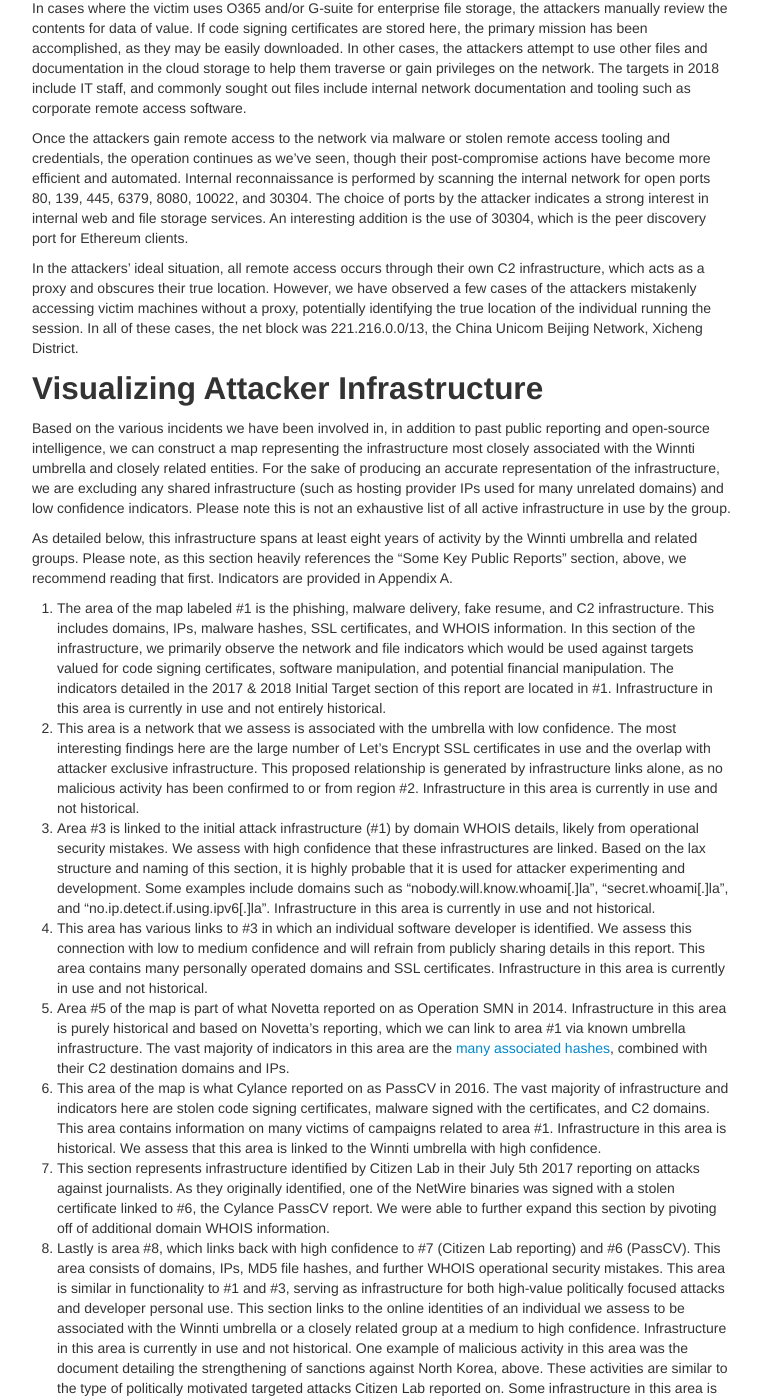
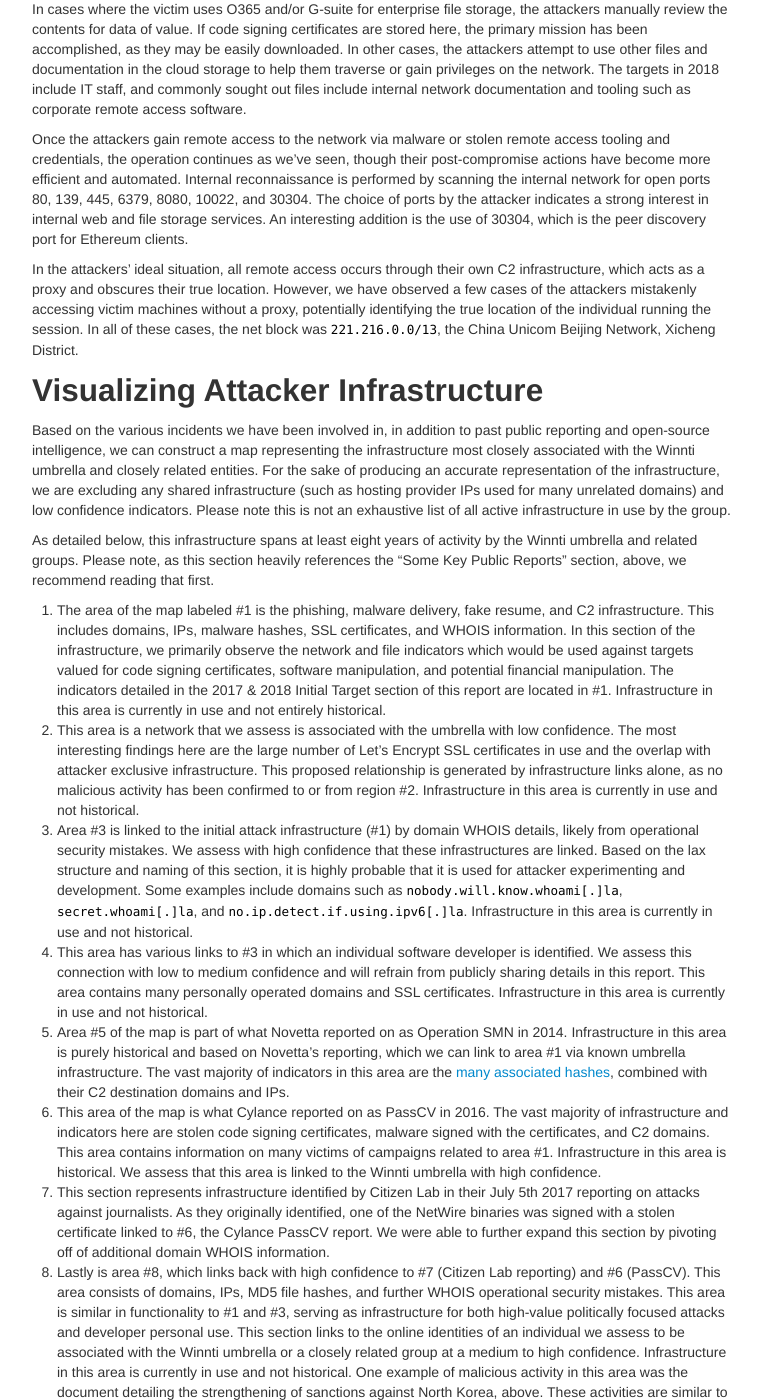
Before and after one commit to 401trg/401trg.github.io, a Jekyll site: the page built from pages/burning-umbrella.md, in a window 1280 px wide and 1400 px high, scrolled down 6722 px. Shown: the whole window, without its empty margins (258-1019 px from the left). Built offline with Jekyll 4.4.1, drawn with Linux system fonts in a browser that asks for light colours; some of the changed text lies outside the part shown.

Commit message:
Update burning-umbrella.md

```diff
--- a/pages/burning-umbrella.md
+++ b/pages/burning-umbrella.md
@@ -36,7 +36,7 @@ Initial attack methods include phishing to gain entry into target organization n
 
 We have observed incidents where the attacker used other victim organizations as a proxy for unauthorized remote access. In these cases, organization 1 had been compromised for a long period of time, and the attacker accessed victim organization 2 via the organization 1 network.
 
-Delivery and C2 domains routinely have subdomains which resemble target organizations. Additionally, their C2 domains are used across many targets, while subdomains tend to be created and removed quickly and are unique to a particular target or campaign. Also noteworthy is that the actors set their domains to resolve to 127.0.0.1 when not in use, similar to what was originally reported on by Kaspersky Lab (see below).
+Delivery and C2 domains routinely have subdomains which resemble target organizations. Additionally, their C2 domains are used across many targets, while subdomains tend to be created and removed quickly and are unique to a particular target or campaign. Also noteworthy is that the actors set their domains to resolve to `127.0.0.1` when not in use, similar to what was originally reported on by Kaspersky Lab (see below).
 
 The actor often uses TLS encryption for varying aspects of C2 and malware delivery. As noted in the “Infrastructure Analysis” section of this report, the actor primarily abuses Let’s Encrypt to sign SSL certificates. We also observed many cases in which self-signed certificates were used in attacks.
 
@@ -122,17 +122,17 @@ In cases where the victim uses O365 and/or G-suite for enterprise file storage,
 
 Once the attackers gain remote access to the network via malware or stolen remote access tooling and credentials, the operation continues as we’ve seen, though their post-compromise actions have become more efficient and automated. Internal reconnaissance is performed by scanning the internal network for open ports 80, 139, 445, 6379, 8080, 10022, and 30304. The choice of ports by the attacker indicates a strong interest in internal web and file storage services. An interesting addition is the use of 30304, which is the peer discovery port for Ethereum clients.
 
-In the attackers’ ideal situation, all remote access occurs through their own C2 infrastructure, which acts as a proxy and obscures their true location. However, we have observed a few cases of the attackers mistakenly accessing victim machines without a proxy, potentially identifying the true location of the individual running the session. In all of these cases, the net block was 221.216.0.0/13, the China Unicom Beijing Network, Xicheng District.
+In the attackers’ ideal situation, all remote access occurs through their own C2 infrastructure, which acts as a proxy and obscures their true location. However, we have observed a few cases of the attackers mistakenly accessing victim machines without a proxy, potentially identifying the true location of the individual running the session. In all of these cases, the net block was `221.216.0.0/13`, the China Unicom Beijing Network, Xicheng District.
 
 ## Visualizing Attacker Infrastructure
 
 Based on the various incidents we have been involved in, in addition to past public reporting and open-source intelligence, we can construct a map representing the infrastructure most closely associated with the Winnti umbrella and closely related entities. For the sake of producing an accurate representation of the infrastructure, we are excluding any shared infrastructure (such as hosting provider IPs used for many unrelated domains) and low confidence indicators. Please note this is not an exhaustive list of all active infrastructure in use by the group.
 
-As detailed below, this infrastructure spans at least eight years of activity by the Winnti umbrella and related groups. Please note, as this section heavily references the “Some Key Public Reports” section, above, we recommend reading that first. Indicators are provided in Appendix A.
+As detailed below, this infrastructure spans at least eight years of activity by the Winnti umbrella and related groups. Please note, as this section heavily references the “Some Key Public Reports” section, above, we recommend reading that first.
 
 1. The area of the map labeled #1 is the phishing, malware delivery, fake resume, and C2 infrastructure. This includes domains, IPs, malware hashes, SSL certificates, and WHOIS information. In this section of the infrastructure, we primarily observe the network and file indicators which would be used against targets valued for code signing certificates, software manipulation, and potential financial manipulation. The indicators detailed in the 2017 & 2018 Initial Target section of this report are located in #1. Infrastructure in this area is currently in use and not entirely historical.
 2. This area is a network that we assess is associated with the umbrella with low confidence. The most interesting findings here are the large number of Let’s Encrypt SSL certificates in use and the overlap with attacker exclusive infrastructure. This proposed relationship is generated by infrastructure links alone, as no malicious activity has been confirmed to or from region #2. Infrastructure in this area is currently in use and not historical.
-3. Area #3 is linked to the initial attack infrastructure (#1) by domain WHOIS details, likely from operational security mistakes. We assess with high confidence that these infrastructures are linked. Based on the lax structure and naming of this section, it is highly probable that it is used for attacker experimenting and development. Some examples include domains such as “nobody.will.know.whoami[.]la”, “secret.whoami[.]la”, and “no.ip.detect.if.using.ipv6[.]la”. Infrastructure in this area is currently in use and not historical.
+3. Area #3 is linked to the initial attack infrastructure (#1) by domain WHOIS details, likely from operational security mistakes. We assess with high confidence that these infrastructures are linked. Based on the lax structure and naming of this section, it is highly probable that it is used for attacker experimenting and development. Some examples include domains such as `nobody.will.know.whoami[.]la`, `secret.whoami[.]la`, and `no.ip.detect.if.using.ipv6[.]la`. Infrastructure in this area is currently in use and not historical.
 4. This area has various links to #3 in which an individual software developer is identified. We assess this connection with low to medium confidence and will refrain from publicly sharing details in this report. This area contains many personally operated domains and SSL certificates. Infrastructure in this area is currently in use and not historical.
 5. Area #5 of the map is part of what Novetta reported on as Operation SMN in 2014. Infrastructure in this area is purely historical and based on Novetta’s reporting, which we can link to area #1 via known umbrella infrastructure. The vast majority of indicators in this area are the [many associated hashes](http://www.novetta.com/wp-content/uploads/2014/11/Hashes.txt), combined with their C2 destination domains and IPs.
 6. This area of the map is what Cylance reported on as PassCV in 2016. The vast majority of infrastructure and indicators here are stolen code signing certificates, malware signed with the certificates, and C2 domains. This area contains information on many victims of campaigns related to area #1. Infrastructure in this area is historical. We assess that this area is linked to the Winnti umbrella with high confidence.
@@ -147,7 +147,7 @@ Based on incident response engagements, research into the associated attacker in
 
 1. The Chinese intelligence apparatus has been reported on under many names, including Winnti, PassCV, APT17, Axiom, LEAD, BARIUM, Wicked Panda, and GREF.
 2. The overlap of TTPs and infrastructure between the Winnti umbrella and other groups indicates the use of shared human and technology resources working towards an overarching goal. Operational security mistakes allow the linking of attacks on lower value targets to higher value campaigns. Reuse of older attack infrastructure, links to personal networks, and observed TTPs play a role in this overlap.
-3. The attackers behind observed activity in 2018 operate from the Xicheng District of Beijing via the net block 221.216.0.0/13.
+3. The attackers behind observed activity in 2018 operate from the Xicheng District of Beijing via the net block `221.216.0.0/13`.
 4. Initial attack targets are commonly software organizations in the United States, Japan, South Korea, and China. Later stage high profile targets tend to be political organizations or high-value technology companies.
 5. The attackers grow and learn to evade detection when possible, but lack operational security when it comes to the reuse of some tooling. Living off the land and adaptability to individual target networks allow them to operate with high rates of success.
 
```
